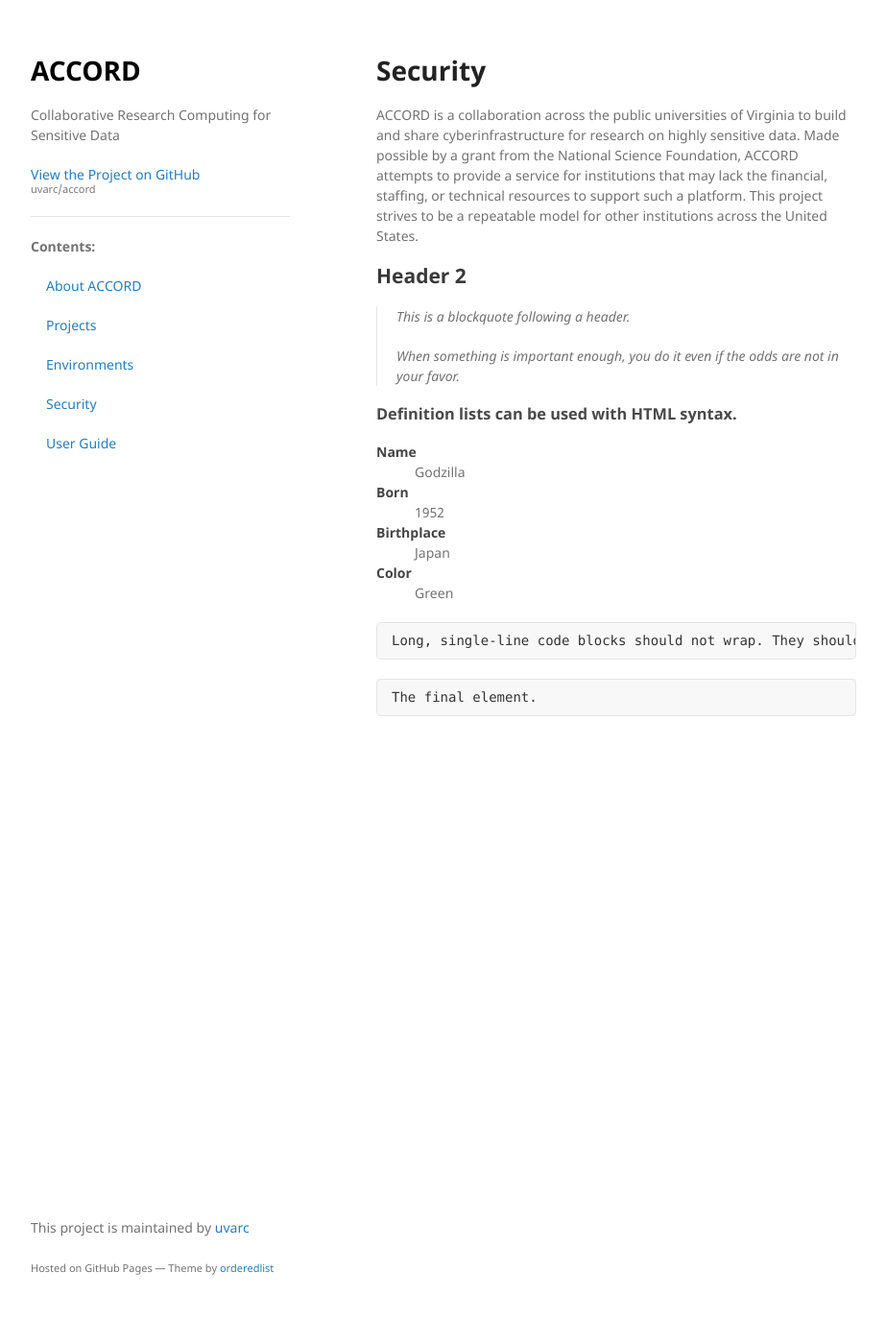
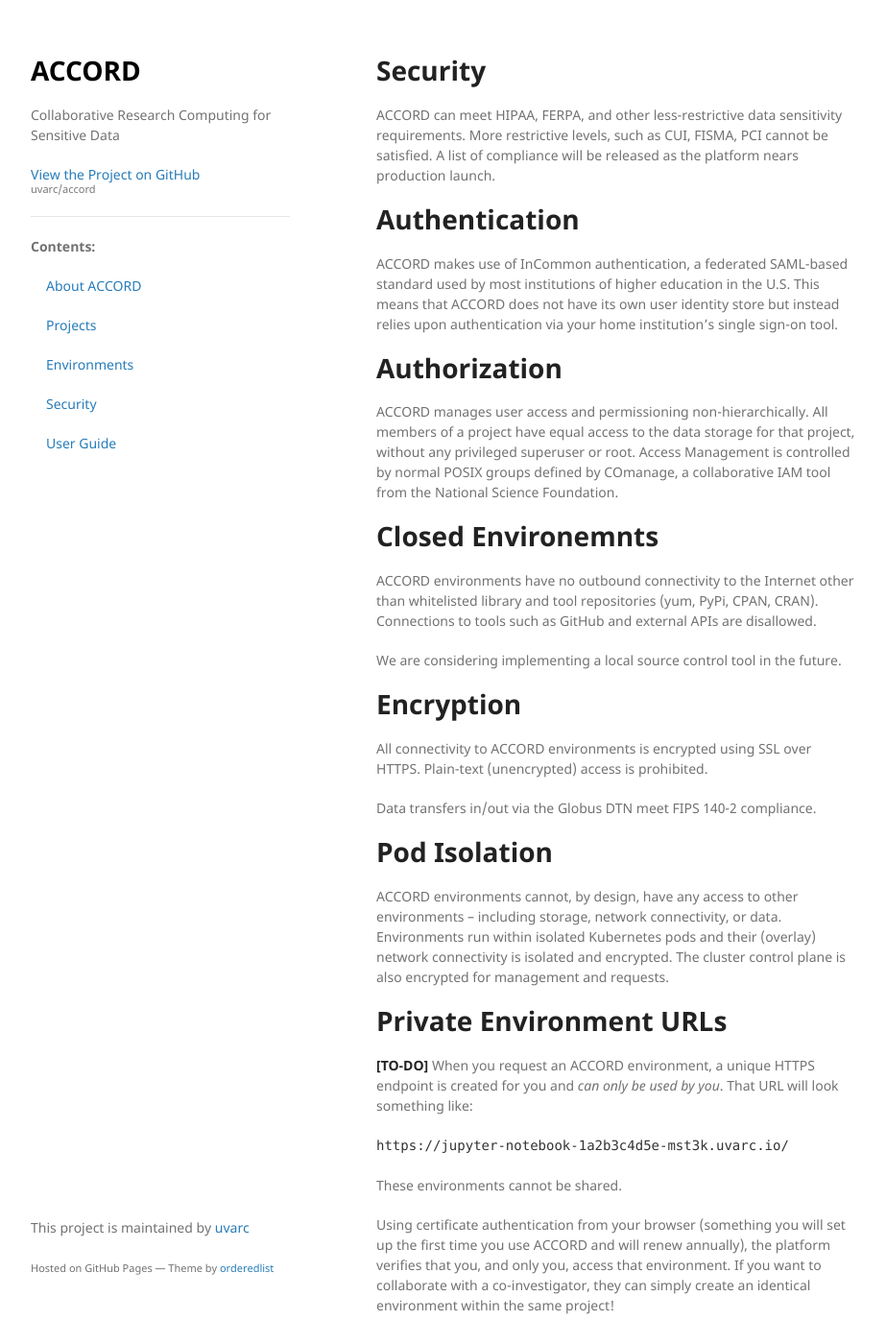
Before and after one commit to uvarc/accord, a Jekyll site: the page built from docs/security.md, in a window 1280 px wide and 1400 px high. Shown: the whole window at 96% size, without its empty margins (178-1101 px from the left). Built offline with Jekyll 4.4.1, drawn with Linux system fonts in a browser that asks for light colours; our own code applies the rules of GitHub Pages for plain Markdown files.

Commit message:
Update security.md

````diff
--- a/docs/security.md
+++ b/docs/security.md
@@ -4,32 +4,64 @@
 
 # Security
 
-ACCORD is a collaboration across the public universities of Virginia to build and share cyberinfrastructure for research on highly sensitive data. Made possible by a grant from the National Science Foundation, ACCORD attempts to provide a service for institutions that may lack the financial, staffing, or technical resources to support such a platform. This project strives to be a repeatable model for other institutions across the United States.
+ACCORD can meet HIPAA, FERPA, and other less-restrictive data sensitivity requirements.
+More restrictive levels, such as CUI, FISMA, PCI cannot be satisfied. A list of compliance
+will be released as the platform nears production launch.
 
-## Header 2
-
-> This is a blockquote following a header.
->
-> When something is important enough, you do it even if the odds are not in your favor.
+# Authentication
 
 
-### Definition lists can be used with HTML syntax.
+ACCORD makes use of InCommon authentication, a federated SAML-based standard used by most institutions of
+higher education in the U.S. This means that ACCORD does not have its own user identity store but instead
+relies upon authentication via your home institution's single sign-on tool.
 
-<dl>
-<dt>Name</dt>
-<dd>Godzilla</dd>
-<dt>Born</dt>
-<dd>1952</dd>
-<dt>Birthplace</dt>
-<dd>Japan</dd>
-<dt>Color</dt>
-<dd>Green</dd>
-</dl>
 
-```
-Long, single-line code blocks should not wrap. They should horizontally scroll if they are too long. This line should be long enough to demonstrate this.
-```
+# Authorization
 
-```
-The final element.
-```
+
+ACCORD manages user access and permissioning non-hierarchically. All members of a project have equal access
+to the data storage for that project, without any privileged superuser or root. Access Management is controlled
+by normal POSIX groups defined by COmanage, a collaborative IAM tool from the National Science Foundation.
+
+
+# Closed Environemnts
+
+
+ACCORD environments have no outbound connectivity to the Internet other than whitelisted library and tool
+repositories (yum, PyPi, CPAN, CRAN). Connections to tools such as GitHub and external APIs are disallowed.
+
+We are considering implementing a local source control tool in the future.
+
+
+# Encryption
+
+
+All connectivity to ACCORD environments is encrypted using SSL over HTTPS.
+Plain-text (unencrypted) access is prohibited.
+
+Data transfers in/out via the Globus DTN meet FIPS 140-2 compliance.
+
+
+# Pod Isolation
+
+
+ACCORD environments cannot, by design, have any access to other environments -- including storage,
+network connectivity, or data. Environments run within isolated Kubernetes pods and their (overlay)
+network connectivity is isolated and encrypted. The cluster control plane is also encrypted for management
+and requests.
+
+
+# Private Environment URLs
+
+
+**[TO-DO]** When you request an ACCORD environment, a unique HTTPS endpoint is created for you and
+*can only be used by you*. That URL will look something like:
+
+`https://jupyter-notebook-1a2b3c4d5e-mst3k.uvarc.io/`
+
+These environments cannot be shared.
+
+Using certificate authentication from your browser (something you will set up the first time you use
+ACCORD and will renew annually), the platform verifies that you, and only you, access that environment.
+If you want to collaborate with a co-investigator, they can simply create an identical environment
+within the same project!
````
